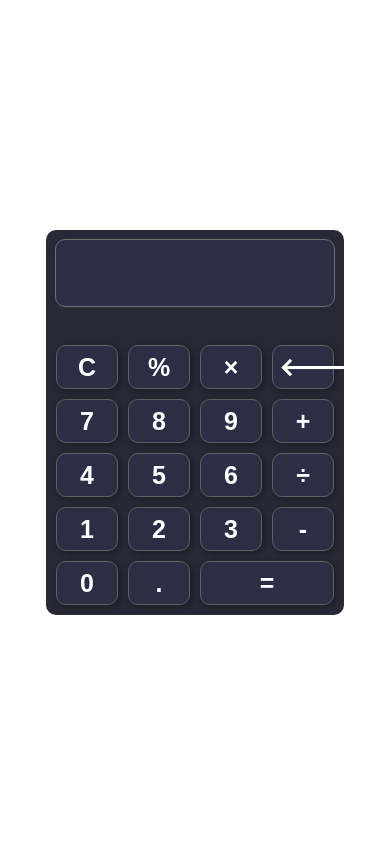
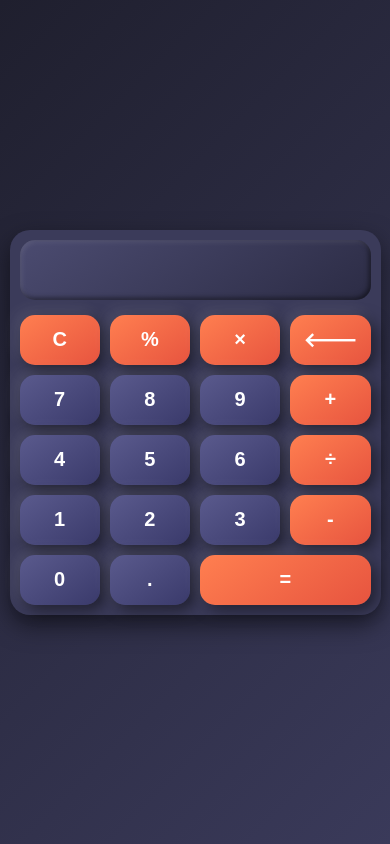
Before and after one commit to euglightened/Calculator, a plain HTML site: page index.html in a window 390 px wide. Drawn offline with Linux system fonts and the light colour scheme.

Commit message:
Logic involved

```diff
--- a/script.js
+++ b/script.js
@@ -1,7 +1,41 @@
 let firstOperand = "";
 let secondOperand = "";
 let operator = "";
+currentInput = "";
 let zoneOfCounting = document.getElementById("zoneOfCounting");
+
+document.addEventListener("keydown", function(event) {
+    let key = event.key;
+    console.log("Нажата клавиша:", event.key);
+
+    if (!isNaN(key)) {
+        addDigit(key);
+    }
+
+    if (key === "+" || key === "-" || key === "*" || key === "/") {
+        setOperator(key);
+    }
+
+    if (key === "Enter" || key === "=") {
+        calculate();
+    }
+
+    if (key === "Backspace") {
+        backspace();
+    }
+
+    if (key === ".") {
+        addDot()
+    }
+
+    if (key === "%") {
+        applyPercent()
+    }
+
+    if (key.toLowerCase() === "c") {
+        clearAll();
+    }
+});
 
 function addDigit(digit) {
     if (operator === "") {
--- a/style.css
+++ b/style.css
@@ -4,62 +4,98 @@ body {
     justify-content: center;
     align-items: center;
     height: 100vh;
+    background: linear-gradient(135deg, #1f1f2e, #3a3a5a);
+    font-family: 'Segoe UI', Tahoma, Geneva, Verdana, sans-serif;
 }
+
 #box {
     display: flex;
-    width: 298px;
-    height: 385px;
-    border-radius: 10px;
-    gap: 10px;
-    background-color: #282836;
+    flex-direction: column;
+    width: 320px;
+    padding: 15px;
+    border-radius: 20px;
+    gap: 15px;
+    background: #3b3b5a;
+    box-shadow: 0 10px 25px rgba(0,0,0,0.5);
+    transition: transform 0.2s ease;
 }
+#box:hover {
+    transform: scale(1.02);
+}
+
+#zoneOfCounting {
+    width: 100%;
+    height: 70px;
+    border-radius: 15px;
+    display: flex;
+    align-items: center;
+    justify-content: flex-end;
+    font-size: 40px;
+    font-weight: bold;
+    color: #ffffff;
+    background: linear-gradient(145deg, #4b4b70, #2c2c45);
+    box-shadow: inset 2px 2px 5px rgba(255,255,255,0.1),
+                inset -2px -2px 5px rgba(0,0,0,0.5);
+    padding: 0 10px;
+}
+
 #calculator {
     display: flex;
     justify-content: center;
     align-items: center;
     flex-wrap: wrap;
-    gap: 20px;
+    gap: 15px;
+}
 
-}
 #digits {
     display: grid;
-    grid-template-columns: repeat(4, 62px);
-    grid-template-rows: repeat(5, 44px);
-    gap: 10px;
-    width: 278px;
-    height: 260px;
+    grid-template-columns: repeat(4, 1fr);
+    grid-auto-rows: 60px;
+    gap: 15px;
+    width: 100%;
 }
-.numbers {
-    width: 62px;
-    height: 44px;
+
+button {
+    border: none;
+    border-radius: 15px;
+    color: white;
+    font-size: 24px;
+    font-weight: bold;
+    background: linear-gradient(145deg, #5a5a8d, #3a3a6b);
+    box-shadow: 5px 5px 15px rgba(0,0,0,0.5),
+                -5px -5px 15px rgba(255,255,255,0.1);
+    cursor: pointer;
+    transition: all 0.2s ease;
 }
+
+button:active {
+    transform: scale(0.95);
+    box-shadow: inset 3px 3px 6px rgba(0,0,0,0.5),
+                inset -3px -3px 6px rgba(255,255,255,0.1);
+}
+
 .operators {
-    width: 62px;
-    height: 44px;
+    background: linear-gradient(145deg, #ff7f50, #e7543f);
 }
-button {
-    border: 1px solid #616161;
-    border-radius: 10px;
-    color: white;
-    font-size: 25px;
-    font-weight: bold;
-    box-shadow: 2px 2px 6px #0000004d;
-    background-color: #2D2D45;
-}
-#zoneOfCounting {
-    width: 278px;
-    height: 66px;
-    border: 1px solid #707070;
-    border-radius: 10px;
-    display: flex;
-    align-items: center;
-    justify-content: flex-end;
-    font-size: 44px;
-    background-color: #2D2D45;
-    font-weight: bold;
-    color: white;
-}
+
 #equal {
     grid-column: span 2;
-    width: auto;
 }
+
+@media (max-width: 400px) {
+    #box {
+        width: 90%;
+        padding: 10px;
+    }
+    #digits {
+        gap: 10px;
+        grid-auto-rows: 50px;
+    }
+    button {
+        font-size: 20px;
+    }
+    #zoneOfCounting {
+        font-size: 32px;
+        height: 60px;
+    }
+}
```
